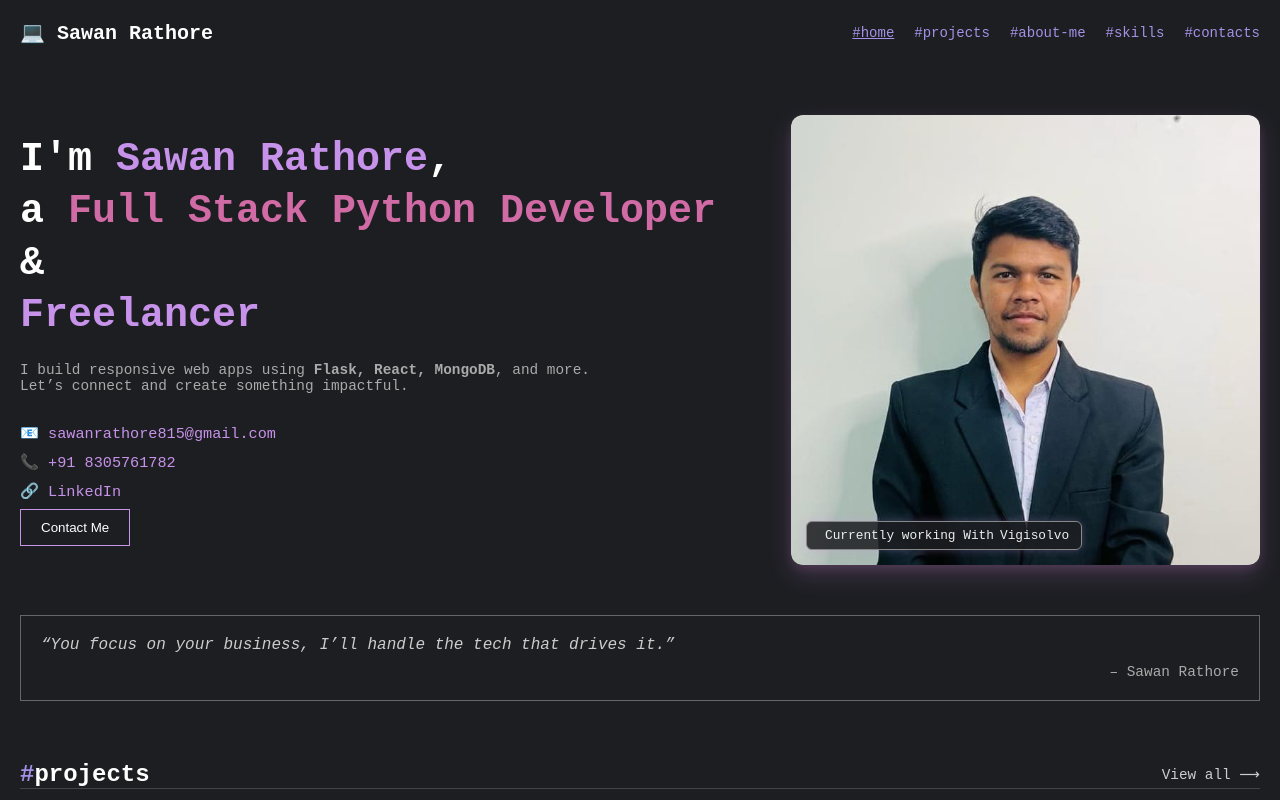
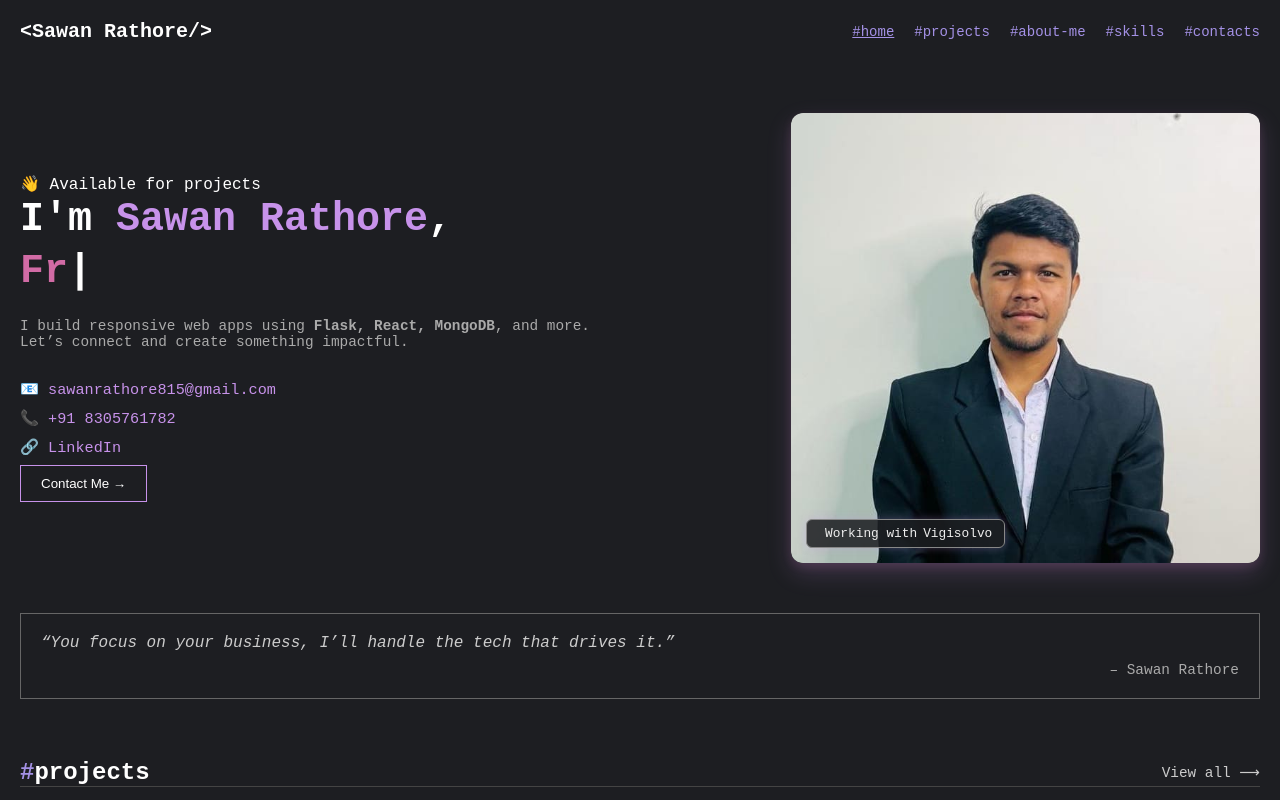
Before and after one commit to Sawan03/sawan, a React (Create React App) app: page / in a window 1280 px wide. Shown: the top 800 px of the page. Built offline with nearby package versions, Linux system fonts and the light colour scheme.

Commit message:
Update landingpage.js

```diff
--- a/src/components/landingpage.js
+++ b/src/components/landingpage.js
@@ -1,15 +1,63 @@
-import React, { useState } from 'react';
+import React, { useState, useEffect } from 'react';
 import '../styles/LandingPage.css';
 
 const LandingPage = () => {
   const [isOpen, setIsOpen] = useState(false);
+
+  // --- Typewriter Effect Logic ---
+  const [text, setText] = useState('');
+  const [isDeleting, setIsDeleting] = useState(false);
+  const [loopNum, setLoopNum] = useState(0);
+  const [typingSpeed, setTypingSpeed] = useState(150);
+
+  // You can add more roles here
+  const roles = [
+    "Full Stack Python Developer",
+    "Freelancer",
+    "Django & React Enthusiast",
+    "Tech Content Creator"
+  ];
+
+  useEffect(() => {
+    const handleType = () => {
+      const i = loopNum % roles.length;
+      const fullText = roles[i];
+
+      setText(isDeleting
+        ? fullText.substring(0, text.length - 1)
+        : fullText.substring(0, text.length + 1)
+      );
+
+      setTypingSpeed(isDeleting ? 50 : 100);
+
+      if (!isDeleting && text === fullText) {
+        setTimeout(() => setIsDeleting(true), 1500); // Pause before deleting
+      } else if (isDeleting && text === '') {
+        setIsDeleting(false);
+        setLoopNum(loopNum + 1);
+      }
+    };
+
+    const timer = setTimeout(handleType, typingSpeed);
+    return () => clearTimeout(timer);
+  }, [text, isDeleting, loopNum, typingSpeed, roles]);
+
   const toggleBurger = () => setIsOpen(!isOpen);
 
   return (
     <section className="landing-container" id="home">
+      {/* Background Glow Elements */}
+      <div className="glow-circle glow-1"></div>
+      <div className="glow-circle glow-2"></div>
+
       {/* Navbar */}
       <nav className="navbar">
-        <div className="logo">💻 Sawan Rathore</div>
+        <div className="logo">
+          <span className="code-tag">&lt;</span>
+          Sawan Rathore
+          <span className="code-tag">/&gt;</span>
+        </div>
+
         <div className={`burger ${isOpen ? 'toggle' : ''}`} onClick={toggleBurger}>
           <div className="line1"></div>
           <div className="line2"></div>
@@ -17,44 +65,54 @@ const LandingPage = () => {
         </div>
 
         <ul className={`nav-links ${isOpen ? 'nav-active' : ''}`}>
-          <li><a href="#home" className="active">#home</a></li>
-          <li><a href="#projects">#projects</a></li>
-          <li><a href="#about-me">#about-me</a></li>
-          <li><a href="#skills">#skills</a></li>
-          <li><a href="#contacts">#contacts</a></li>
-
+          <li><a href="#home" className="active" onClick={() => setIsOpen(false)}>#home</a></li>
+          <li><a href="#projects" onClick={() => setIsOpen(false)}>#projects</a></li>
+          <li><a href="#about-me" onClick={() => setIsOpen(false)}>#about-me</a></li>
+          <li><a href="#skills" onClick={() => setIsOpen(false)}>#skills</a></li>
+          <li><a href="#contacts" onClick={() => setIsOpen(false)}>#contacts</a></li>
         </ul>
       </nav>
 
       {/* Hero Section */}
       <div className="hero-section">
         <div className="hero-text">
+          {/* Animated Badge */}
+          <div className="badge">👋 Available for projects</div>
+
           <h1>
             I'm <span className="highlight1">Sawan Rathore</span>,<br />
-            {/* --- UPDATED ROLE HERE --- */}
-            a <span className="highlight2">Full Stack Python Developer</span> &<br />
-            <span className="highlight1">Freelancer</span>
+            <span className="highlight2 type-text">{text}</span>
+            <span className="cursor">|</span>
           </h1>
+
           <p className="subtext">
             I build responsive web apps using <strong>Flask, React, MongoDB</strong>, and more.<br />
             Let’s connect and create something impactful.
           </p>
 
           <div className="contact-info">
-            <p>📧 <a href="mailto:sawanrathore815@gmail.com">sawanrathore815@gmail.com</a></p>
-            <p>📞 <a href="tel:+918305761782">+91 8305761782</a></p>
-            <p>🔗 <a href="https://www.linkedin.com/in/sawanrathore03" target="_blank" rel="noreferrer">LinkedIn</a></p>
+            <a href="mailto:sawanrathore815@gmail.com" className="contact-link">
+              <span className="icon">📧</span> sawanrathore815@gmail.com
+            </a>
+            <a href="tel:+918305761782" className="contact-link">
+              <span className="icon">📞</span> +91 8305761782
+            </a>
+            <a href="https://www.linkedin.com/in/sawanrathore03" target="_blank" rel="noreferrer" className="contact-link">
+              <span className="icon">🔗</span> LinkedIn
+            </a>
           </div>
 
-          <button className="contact-btn">Contact Me</button>
+          <button className="contact-btn">Contact Me &rarr;</button>
         </div>
 
         {/* Hero Image */}
+        <div className="hero-image-wrapper">
           <div className="hero-image">
             <img src="/sawan.jpeg" alt="Sawan Profile" />
             <div className="working-status">
-            {/* --- UPDATED COMPANY HERE --- */}
-            <span className="dot" /> Currently working With <span className="bold">Vigisolvo</span>
+              <span className="dot pulse"></span>
+              Working with <span className="bold">Vigisolvo</span>
+            </div>
           </div>
         </div>
       </div>
```
Lines whose indentation alone changed are shown as unchanged.
